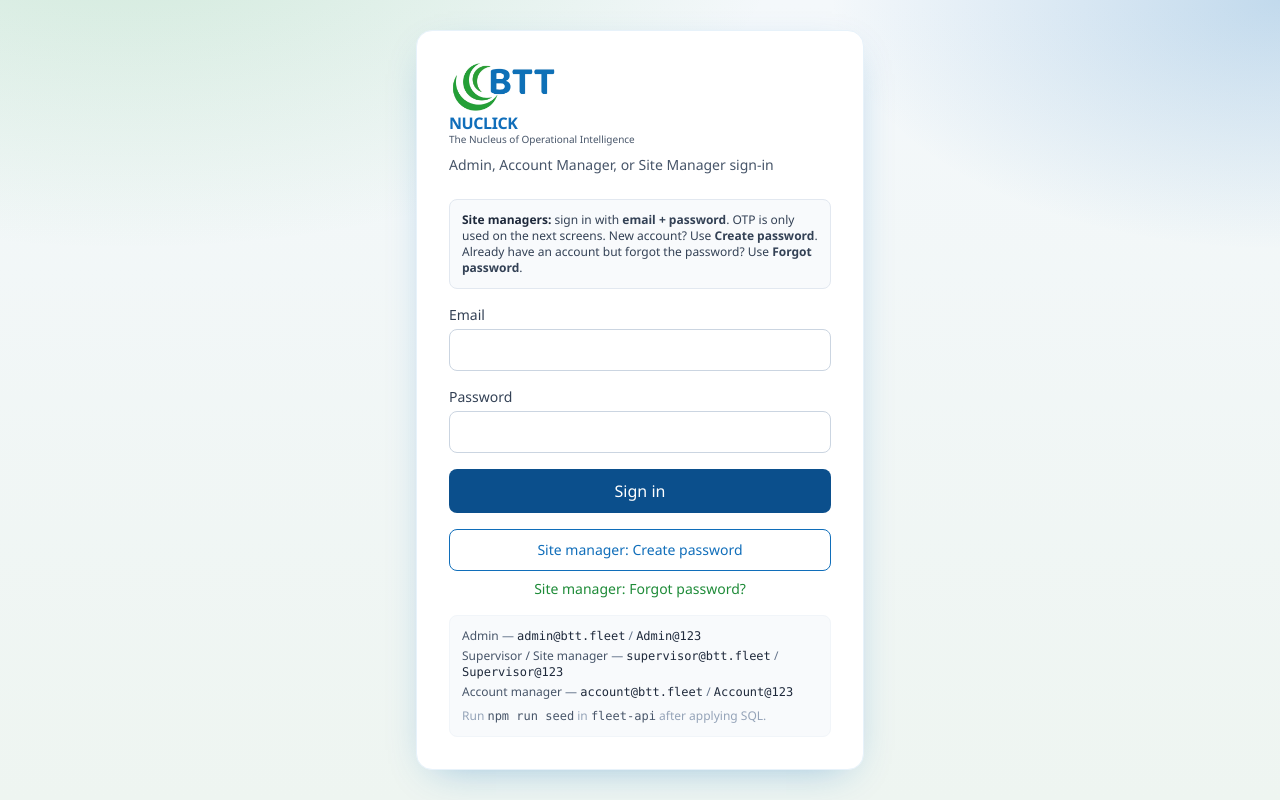
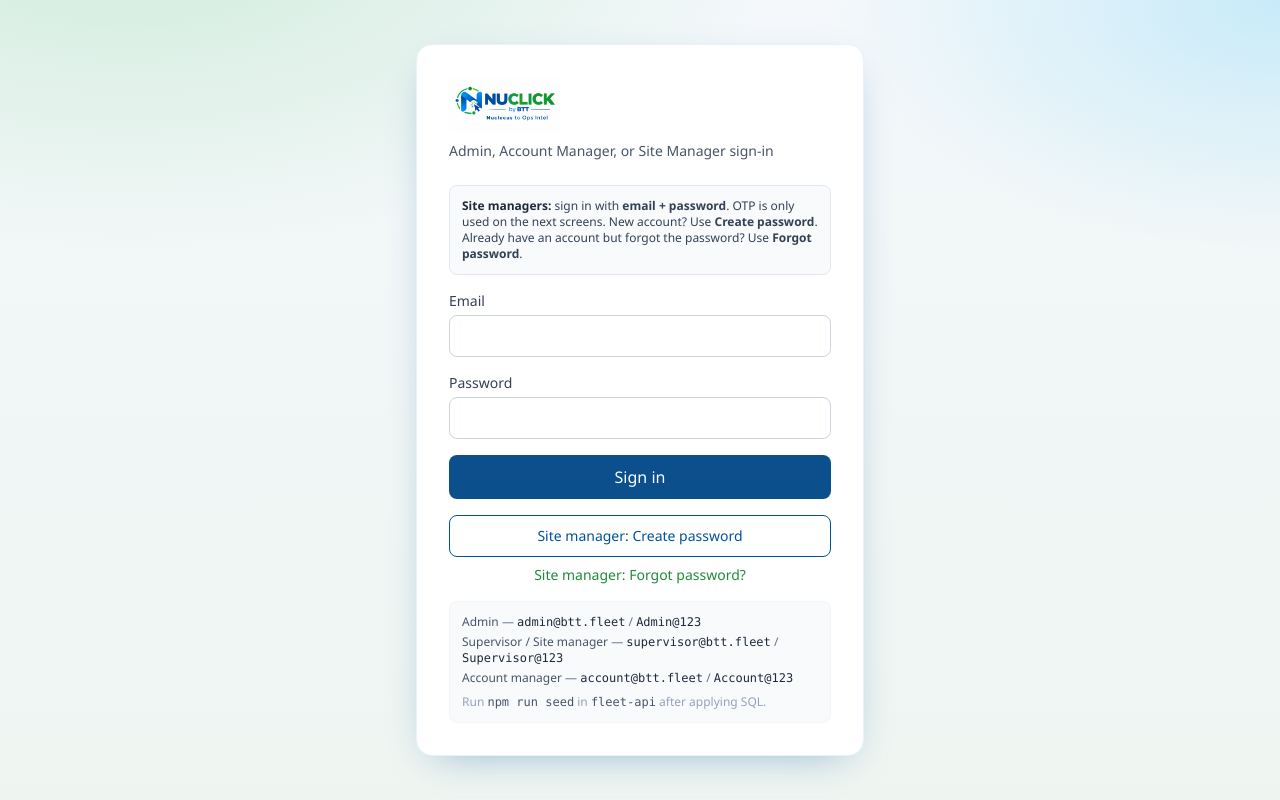
Before and after one commit to mhindupur/BTT-WORK, a React (Vite) app in the folder fleet-web/: page /login in a window 1280 px wide. Built offline with nearby package versions, Linux system fonts and the light colour scheme.

Commit message:
Simplify branding to logo-only with new NUCLICK mark
Replace the logo asset and remove separate NUCLICK name and caption
from login and sidebar brand sections.

Co-authored-by: mhindupur <mhindupur@users.noreply.github.com>

```diff
--- a/fleet-web/index.html
+++ b/fleet-web/index.html
@@ -4,9 +4,9 @@
     <meta charset="UTF-8" />
     <meta name="viewport" content="width=device-width, initial-scale=1, viewport-fit=cover" />
     <link rel="icon" type="image/jpeg" href="/nuclick-logo.jpg" />
-    <meta name="theme-color" content="#106EBA" />
-    <meta name="description" content="NUCLICK — The Nucleus of Operational Intelligence" />
-    <title>NUCLICK — The Nucleus of Operational Intelligence</title>
+    <meta name="theme-color" content="#00529B" />
+    <meta name="description" content="NUCLICK" />
+    <title>NUCLICK</title>
   </head>
   <body class="bg-slate-100 text-slate-900">
     <div id="root"></div>
--- a/fleet-web/src/components/BrandMark.jsx
+++ b/fleet-web/src/components/BrandMark.jsx
@@ -1,35 +1,23 @@
 import { BRAND } from "../constants/branding";
 
 /**
- * NUCLICK brand mark.
- * - Logo artwork: official mark (green swooshes + logo color theme)
- * - Application name: NUCLICK
- * - Caption: The Nucleus of Operational Intelligence
- *
+ * NUCLICK brand mark — logo only (simple).
  * variant: "full" | "compact" | "stack"
  */
 export default function BrandMark({
   variant = "full",
   className = "",
   title = BRAND.name,
-  showCaption = true,
   inverted = false,
 }) {
   const heights = {
-    full: "h-12",
-    compact: "h-9",
-    stack: "h-14",
+    full: "h-14",
+    compact: "h-10",
+    stack: "h-16",
   };
-  const nameSize = variant === "compact" ? "text-sm" : variant === "stack" ? "text-xl" : "text-base";
-  const nameCls = inverted ? "text-white" : "text-btt-blue";
-  const captionCls = inverted ? "text-white/75" : "text-slate-600";
 
   return (
-    <div
-      className={`flex flex-col ${variant === "stack" ? "items-center text-center" : "items-start"} gap-1 ${className}`}
-      title={`${BRAND.name} — ${BRAND.caption}`}
-      aria-label={title}
-    >
+    <div className={`flex items-center ${className}`} title={title} aria-label={title}>
       <div className={`rounded-md ${inverted ? "bg-white px-2 py-1.5 shadow-sm" : ""}`}>
         <img
           src={BRAND.logoSrc}
@@ -37,16 +25,6 @@ export default function BrandMark({
           className={`${heights[variant] || heights.full} w-auto max-w-full object-contain object-left`}
         />
       </div>
-      <div>
-        <div className={`${nameSize} font-extrabold tracking-tight leading-none ${nameCls}`}>
-          {BRAND.name}
-        </div>
-        {showCaption ? (
-          <div className={`mt-0.5 text-[10px] font-medium leading-snug max-w-[15rem] ${captionCls}`}>
-            {BRAND.caption}
-          </div>
-        ) : null}
-      </div>
     </div>
   );
 }
--- a/fleet-web/src/constants/branding.js
+++ b/fleet-web/src/constants/branding.js
@@ -1,22 +1,18 @@
 /**
- * NUCLICK product branding — keep in sync with BrandMark and theme tokens.
- *
- * Logo source: green triple-swoosh + blue wordmark color theme (provided brand mark).
- * Application name: NUCLICK
- * Caption: The Nucleus of Operational Intelligence
+ * NUCLICK product branding — logo-only mark in UI.
+ * Official logo: /nuclick-logo.jpg (includes wordmark in artwork).
  */
 export const BRAND = {
   name: "NUCLICK",
-  caption: "The Nucleus of Operational Intelligence",
-  shortCaption: "Operational Intelligence",
   logoSrc: "/nuclick-logo.jpg",
-  /** Colors sampled / matched from the official logo mark */
+  /** Logo color theme */
   colors: {
-    blue: "#106EBA",
+    blue: "#00529B",
+    blueLight: "#00AEEF",
     blueDark: "#0B4F8C",
-    green: "#2AA644",
+    green: "#28B446",
     greenDark: "#1E8B38",
   },
 };
 
-export const APP_DOCUMENT_TITLE = `${BRAND.name} — ${BRAND.caption}`;
+export const APP_DOCUMENT_TITLE = BRAND.name;
--- a/fleet-web/src/index.css
+++ b/fleet-web/src/index.css
@@ -5,8 +5,8 @@
 :root {
   /* NUCLICK logo color theme */
   --btt-navy: #0b4f8c;
-  --btt-blue: #106eba;
-  --btt-green: #2aa644;
+  --btt-blue: #00529b;
+  --btt-green: #28b446;
   --btt-green-dark: #1e8b38;
   --btt-mist: #e8f6ec;
   --btt-sky: #e7f2fa;
--- a/fleet-web/src/pages/Login.jsx
+++ b/fleet-web/src/pages/Login.jsx
@@ -73,7 +73,7 @@ export default function Login() {
     <div className="min-h-screen flex items-center justify-center p-4 bg-btt-soft">
       <div className="w-full max-w-md bg-white rounded-2xl shadow-brand border border-btt-sky p-8">
         <BrandMark variant="full" className="mb-2" />
-        <h1 className="sr-only">NUCLICK — The Nucleus of Operational Intelligence</h1>
+        <h1 className="sr-only">NUCLICK</h1>
         <p className="text-slate-600 text-sm mt-2">Admin, Account Manager, or Site Manager sign-in</p>
         {mode === "login" ? (
           <form onSubmit={onSubmit} className="mt-6 space-y-4">
--- a/fleet-web/src/pages/admin/Dashboard.jsx
+++ b/fleet-web/src/pages/admin/Dashboard.jsx
@@ -37,8 +37,7 @@ export default function AdminDashboard() {
       <div className="rounded-xl bg-btt-hero text-white px-4 py-3 flex flex-wrap items-center justify-between gap-3 shadow-brand">
         <div>
           <div className="text-xs uppercase tracking-wide text-white/80">Fleet overview</div>
-          <h1 className="text-xl font-bold">Dashboard — NUCLICK</h1>
-          <div className="text-xs text-white/85 mt-0.5">The Nucleus of Operational Intelligence</div>
+          <h1 className="text-xl font-bold">Dashboard</h1>
         </div>
         <div className="text-xs text-white/90 font-medium">Main fleet parameters</div>
       </div>
--- a/fleet-web/tailwind.config.js
+++ b/fleet-web/tailwind.config.js
@@ -1,5 +1,5 @@
 /** @type {import('tailwindcss').Config} */
-/** NUCLICK logo color theme — blue #106EBA, green #2AA644 */
+/** NUCLICK logo color theme — blue #00529B / #00AEEF, green #28B446 */
 export default {
   content: ["./index.html", "./src/**/*.{js,ts,jsx,tsx}"],
   theme: {
@@ -7,9 +7,9 @@ export default {
       colors: {
         btt: {
           navy: "#0B4F8C",
-          blue: "#106EBA",
-          accent: "#2AA644",
-          green: "#2AA644",
+          blue: "#00529B",
+          accent: "#28B446",
+          green: "#28B446",
           greenDark: "#1E8B38",
           blueDark: "#083A68",
           mist: "#E8F6EC",
@@ -17,13 +17,13 @@ export default {
         },
       },
       boxShadow: {
-        brand: "0 12px 40px -18px rgba(16, 110, 186, 0.45)",
+        brand: "0 12px 40px -18px rgba(0, 82, 155, 0.45)",
       },
       backgroundImage: {
         "btt-hero":
-          "linear-gradient(135deg, #0B4F8C 0%, #106EBA 42%, #2AA644 100%)",
+          "linear-gradient(135deg, #0B4F8C 0%, #00529B 42%, #28B446 100%)",
         "btt-soft":
-          "radial-gradient(1200px 600px at 10% -10%, rgba(42,166,68,0.18), transparent 55%), radial-gradient(900px 500px at 100% 0%, rgba(16,110,186,0.22), transparent 50%), linear-gradient(180deg, #f4f8fb 0%, #eef5f1 100%)",
+          "radial-gradient(1200px 600px at 10% -10%, rgba(40,180,70,0.18), transparent 55%), radial-gradient(900px 500px at 100% 0%, rgba(0,174,239,0.18), transparent 50%), linear-gradient(180deg, #f4f8fb 0%, #eef5f1 100%)",
       },
     },
   },
```
Also changed, not shown: fleet-web/public/nuclick-logo.jpg.
